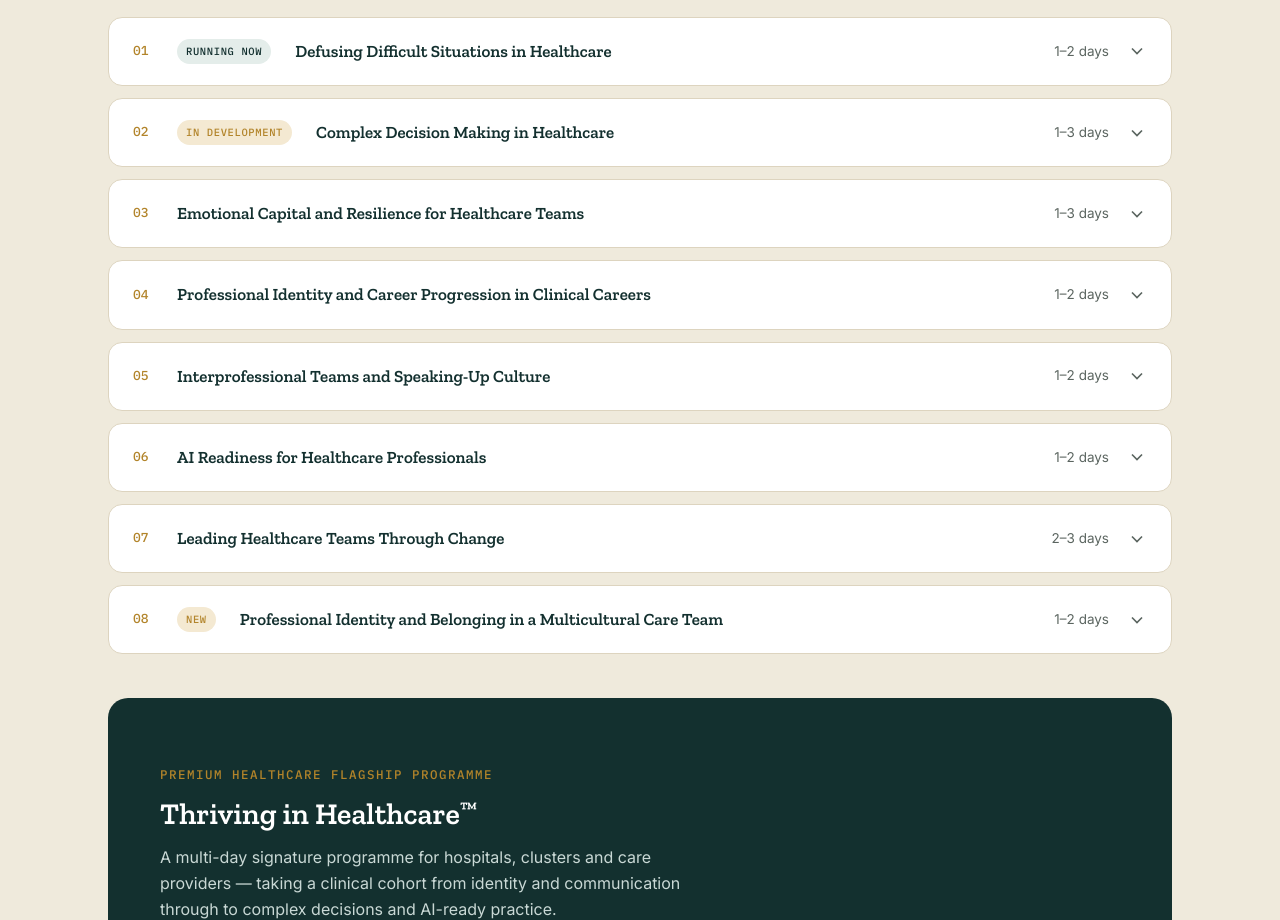
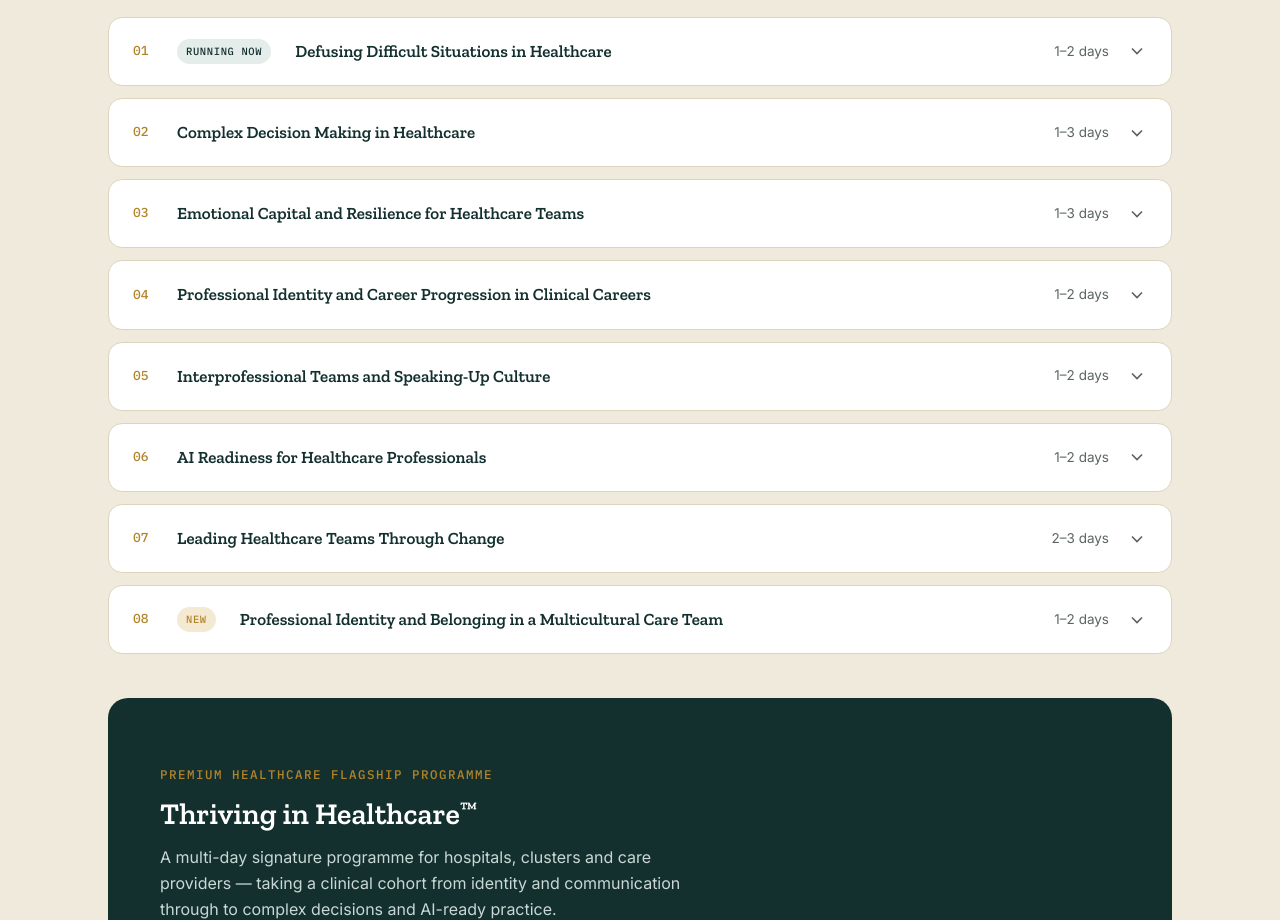
Before and after one commit to behnamsoltani-jpg/behnamsoltani.github.io, a plain HTML site: page index.html in a window 1280 px wide. Shown: the part 6980-7900 px from the top of the page. Drawn offline with nearby package versions, Linux system fonts and the light colour scheme.

Commit message:
Update index.html

```diff
--- a/index.html
+++ b/index.html
@@ -845,7 +845,6 @@
     <details class="programme">
       <summary>
        <span class="prog-num">02</span>
-        <span class="prog-flag">In Development</span>
        <span class="prog-title">Complex Decision Making in Healthcare</span>
        <span class="prog-duration">1–3 days</span>
        <svg class="chevron" viewBox="0 0 24 24" fill="none" stroke="currentColor" stroke-width="2"><path d="M6 9l6 6 6-6"/></svg>
```
Lines whose indentation alone changed are shown as unchanged.
